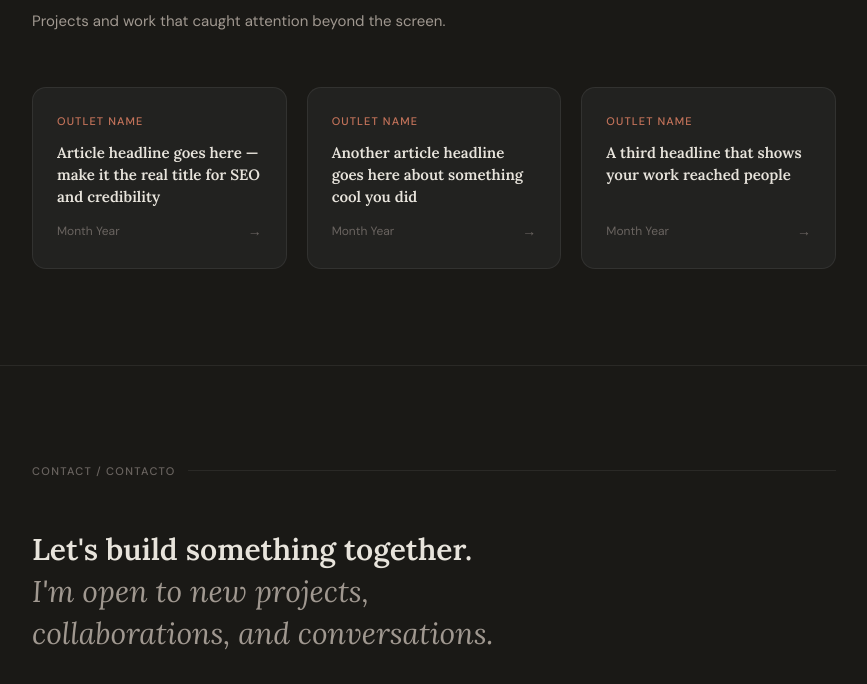
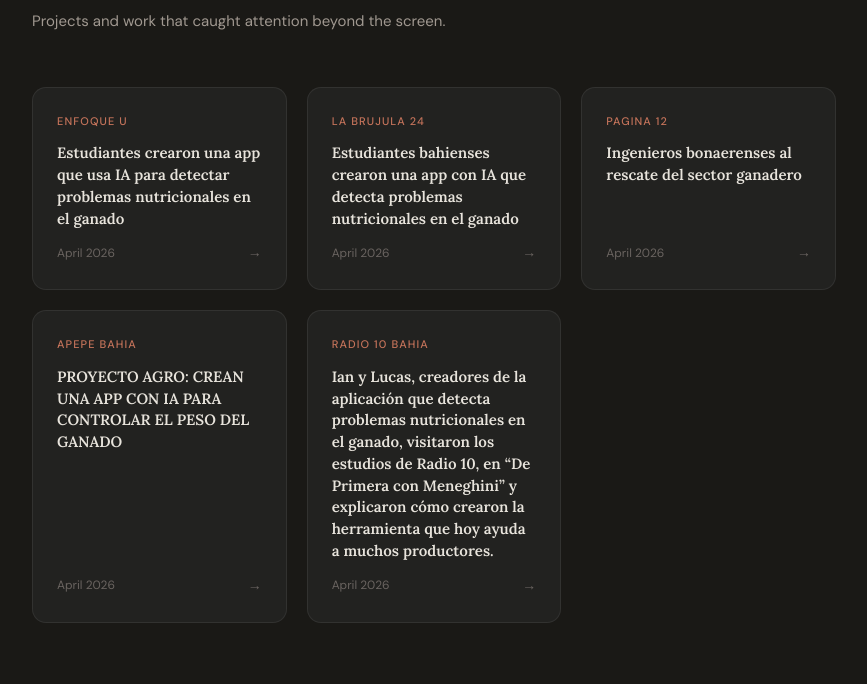
Before and after one commit to LucasBazan28/portafolio, a plain HTML site: page index.html in a window 1280 px wide. Shown: the part 2844-3528 px from the top of the page, without its empty margins (206-1073 px from the left). Drawn offline with Linux system fonts and the light colour scheme.

Commit message:
News section updated.

```diff
--- a/index.html
+++ b/index.html
@@ -692,35 +692,53 @@
 
         <!-- NEWS CARD 1 -->
         <a href="https://www.enfoqueu.uns.edu.ar/estudiantes-crearon-una-app-que-usa-ia-para-detectar-problemas-nutricionales-en-el-ganado/" target="_blank" rel="noopener" class="news-card">
-          <div class="news-outlet">Outlet Name</div>
-          <div class="news-title">Article headline goes here — make it the real title for SEO and credibility</div>
+          <div class="news-outlet">Enfoque U</div>
+          <div class="news-title">Estudiantes crearon una app que usa IA para detectar problemas nutricionales en el ganado</div>
           <div class="news-meta">
-            <span>Month Year</span>
+            <span>April 2026</span>
             <span class="news-arrow">→</span>
           </div>
         </a>
 
         <!-- NEWS CARD 2 -->
-        <a href="https://article-link.com" target="_blank" rel="noopener" class="news-card">
-          <div class="news-outlet">Outlet Name</div>
-          <div class="news-title">Another article headline goes here about something cool you did</div>
+        <a href="https://www.labrujula24.com/notas/2026/04/06/estudiantes-bahienses-crearon-una-app-con-ia-que-detecta-problemas-nutricionales-en-el-ganado-n493719/" target="_blank" rel="noopener" class="news-card">
+          <div class="news-outlet">La Brujula 24</div>
+          <div class="news-title">Estudiantes bahienses crearon una app con IA que detecta problemas nutricionales en el ganado</div>
           <div class="news-meta">
-            <span>Month Year</span>
+            <span>April 2026</span>
             <span class="news-arrow">→</span>
           </div>
         </a>
 
         <!-- NEWS CARD 3 -->
-        <a href="https://article-link.com" target="_blank" rel="noopener" class="news-card">
-          <div class="news-outlet">Outlet Name</div>
-          <div class="news-title">A third headline that shows your work reached people</div>
+        <a href="https://www.pagina12.com.ar/2026/04/08/ingenieros-bonaerenses-al-rescate-del-sector-ganadero/" target="_blank" rel="noopener" class="news-card">
+          <div class="news-outlet">Pagina 12</div>
+          <div class="news-title">Ingenieros bonaerenses al rescate del sector ganadero</div>
           <div class="news-meta">
-            <span>Month Year</span>
+            <span>April 2026</span>
             <span class="news-arrow">→</span>
           </div>
         </a>
 
-        <!-- Add more news cards by copying the block above -->
+        <!-- NEWS CARD 4 -->
+        <a href="https://www.youtube.com/watch?v=kgLj9Ozazkk" target="_blank" rel="noopener" class="news-card">
+          <div class="news-outlet">Apepe Bahia</div>
+          <div class="news-title">PROYECTO AGRO: CREAN UNA APP CON IA PARA CONTROLAR EL PESO DEL GANADO</div>
+          <div class="news-meta">
+            <span>April 2026</span>
+            <span class="news-arrow">→</span>
+          </div>
+        </a>
+
+        <!-- NEWS CARD 5 -->
+        <a href="https://www.instagram.com/p/DW2KgGsDPz-/" target="_blank" rel="noopener" class="news-card">
+          <div class="news-outlet">Radio 10 Bahia</div>
+          <div class="news-title">Ian y Lucas, creadores de la aplicación que detecta problemas nutricionales en el ganado, visitaron los estudios de Radio 10, en “De Primera con Meneghini” y explicaron cómo crearon la herramienta que hoy ayuda a muchos productores.</div>
+          <div class="news-meta">
+            <span>April 2026</span>
+            <span class="news-arrow">→</span>
+          </div>
+        </a>
 
       </div>
     </div>
```
